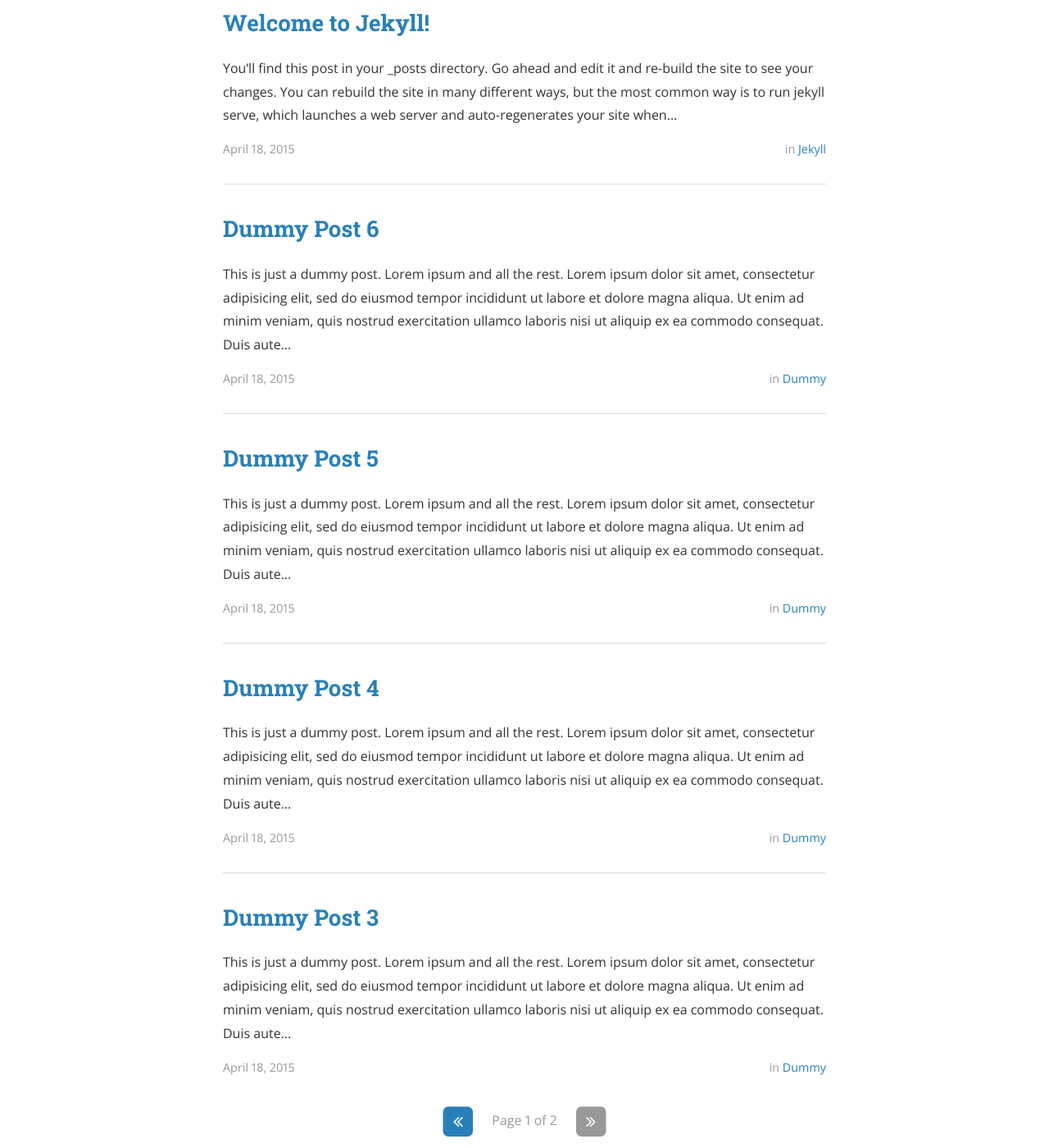
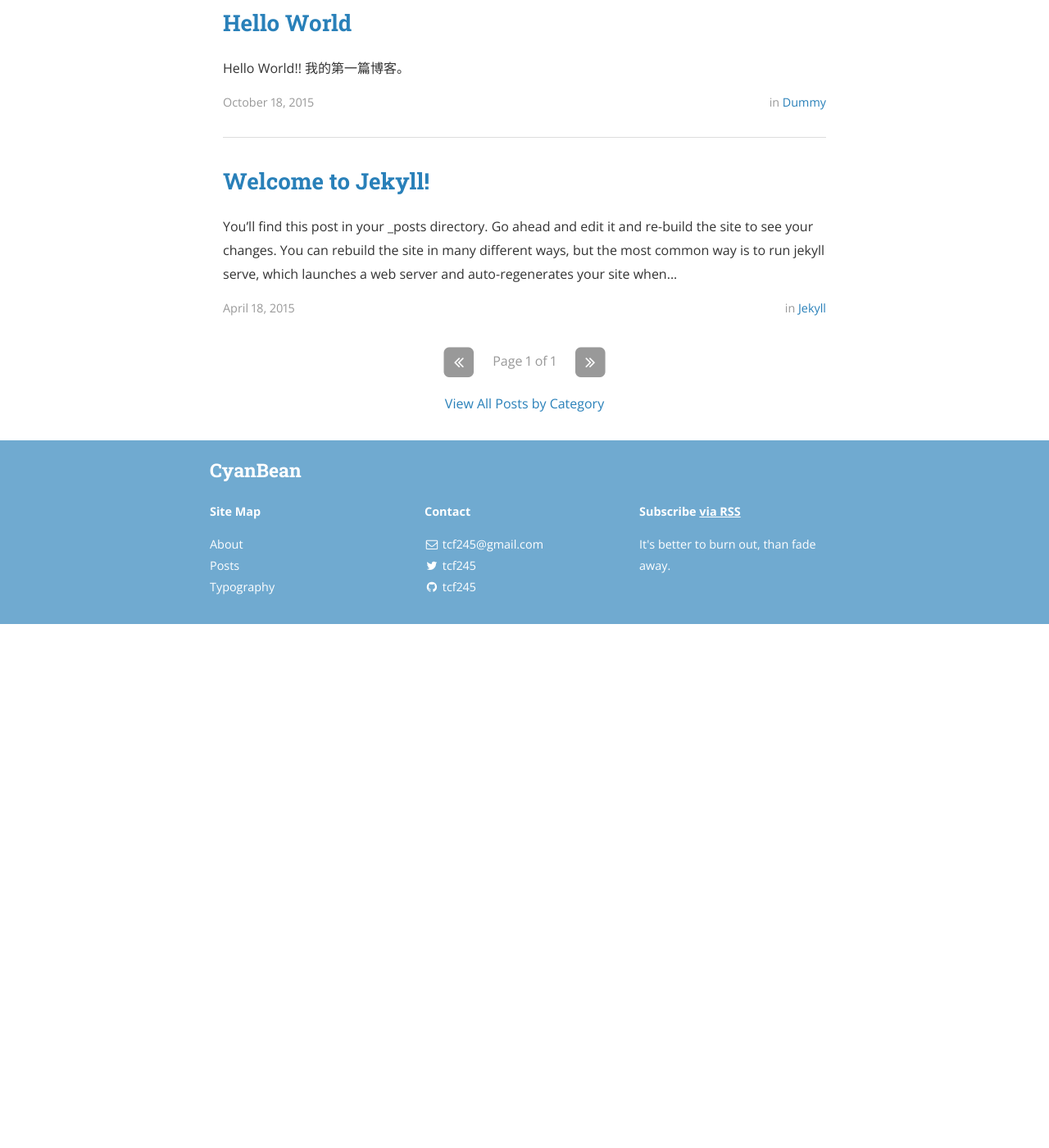
Before and after one commit to tcf245/cyanbean.github.io, a Jekyll site: the page built from index.html, in a window 1280 px wide and 1400 px high, scrolled down 532 px. Shown: the whole window at 82% size. Built offline with Jekyll 4.4.1, drawn with Linux system fonts in a browser that asks for light colours; nearby versions of some CDN libraries; the list of posts is cut into pages by our own code; a style sheet for code colours, icons or effects is not loaded; after the commit the page ends 1293 px from its top, so only the background shows below that; some of the changed text lies outside the part shown.

Commit message:
Hello World

```diff
--- a/_config.yml
+++ b/_config.yml
@@ -8,13 +8,13 @@ exclude:
 
 # Site settings
 title: CyanBean
-subtitle: "A simple yet classy theme for your Jekyll website or blog"
+subtitle: "It's better to burn out, than fade away."
 email: tcf245@gmail.com
 name: Tan Chaofan
 description: >
-  A simple yet classy theme for your Jekyll website or blog.
+  It's better to burn out, than fade away.
 baseurl: "/" # the subpath of your site, e.g. /blog/
-url: "http://cyanbean.github.io" # the base hostname & protocol for your site
+url: "http://tcf245.github.io" # the base hostname & protocol for your site
 cover: "assets/header_image.jpg"
 logo: "assets/logo.png"
 
@@ -34,7 +34,7 @@ jekyll-archives:
     tag: '/tag/:name/'
 
 # Disqus comments
-disqus_shortname: cyanbean
+disqus_shortname: CyanBean丶
 
 # Google analytics
 # ga_tracking_id: "UA-XXXX-1"
@@ -65,8 +65,8 @@ descriptions:
 social:
   - name: Twitter
     icon: twitter
-    username: TheBenCentra
-    url: https://twitter.com/TheBenCentra
+    username: tcf245
+    url: https://twitter.com/tcf245
     desc: Follow me on Twitter
     share: true
 
@@ -79,15 +79,15 @@ social:
 
   - name: GitHub
     icon: github
-    username: bencentra
-    url: https://github.com/bencentra
+    username: tcf245
+    url: https://github.com/tcf245
     desc: Fork me on GitHub
     share: false
 
   - name: LinkedIn
     icon: linkedin
-    username: Ben Centra
-    url: https://www.linkedin.com/pub/ben-centra/47/769/60a
+    username: Tan Chaofan
+    url:
     desc: Connect with me on LinkedIn
     share: true
 
@@ -172,6 +172,6 @@ protocols:
 
     twitter_image: "assets/logo.png"
 
-    os_repo: "https://github.com/RichardLitt/wordhoardpress.com"
+    os_repo: ""
     os_rcs_type: "git"
-    os_src: "git@github.com:RichardLitt/wordhoardpress.com.git"
+    os_src: ""
--- a/_posts/2015-04-18-dummy.markdown
+++ /dev/null
@@ -1,16 +0,0 @@
----
-layout: post
-title:  "Dummy Post"
-date:   2015-04-18 08:43:59
-author: Ben Centra
-categories: Dummy
----
-
-This is just a dummy post. Lorem ipsum and all the rest.
-
-Lorem ipsum dolor sit amet, consectetur adipisicing elit, sed do eiusmod
-tempor incididunt ut labore et dolore magna aliqua. Ut enim ad minim veniam,
-quis nostrud exercitation ullamco laboris nisi ut aliquip ex ea commodo
-consequat. Duis aute irure dolor in reprehenderit in voluptate velit esse
-cillum dolore eu fugiat nulla pariatur. Excepteur sint occaecat cupidatat non
-proident, sunt in culpa qui officia deserunt mollit anim id est laborum.
--- a/_posts/2015-04-18-dummy3.markdown
+++ /dev/null
@@ -1,16 +0,0 @@
----
-layout: post
-title:  "Dummy Post 3"
-date:   2015-04-18 08:43:59
-author: Ben Centra
-categories: Dummy
----
-
-This is just a dummy post. Lorem ipsum and all the rest.
-
-Lorem ipsum dolor sit amet, consectetur adipisicing elit, sed do eiusmod
-tempor incididunt ut labore et dolore magna aliqua. Ut enim ad minim veniam,
-quis nostrud exercitation ullamco laboris nisi ut aliquip ex ea commodo
-consequat. Duis aute irure dolor in reprehenderit in voluptate velit esse
-cillum dolore eu fugiat nulla pariatur. Excepteur sint occaecat cupidatat non
-proident, sunt in culpa qui officia deserunt mollit anim id est laborum.
--- a/_posts/2015-04-18-dummy4.markdown
+++ /dev/null
@@ -1,17 +0,0 @@
----
-layout: post
-title:  "Dummy Post 4"
-date:   2015-04-18 08:43:59
-author: Ben Centra
-categories: Dummy
-tags: ipsum
----
-
-This is just a dummy post. Lorem ipsum and all the rest.
-
-Lorem ipsum dolor sit amet, consectetur adipisicing elit, sed do eiusmod
-tempor incididunt ut labore et dolore magna aliqua. Ut enim ad minim veniam,
-quis nostrud exercitation ullamco laboris nisi ut aliquip ex ea commodo
-consequat. Duis aute irure dolor in reprehenderit in voluptate velit esse
-cillum dolore eu fugiat nulla pariatur. Excepteur sint occaecat cupidatat non
-proident, sunt in culpa qui officia deserunt mollit anim id est laborum.
--- a/_posts/2015-04-18-dummy5.markdown
+++ /dev/null
@@ -1,17 +0,0 @@
----
-layout: post
-title:  "Dummy Post 5"
-date:   2015-04-18 08:43:59
-author: Ben Centra
-categories: Dummy
-tags: lorem
----
-
-This is just a dummy post. Lorem ipsum and all the rest.
-
-Lorem ipsum dolor sit amet, consectetur adipisicing elit, sed do eiusmod
-tempor incididunt ut labore et dolore magna aliqua. Ut enim ad minim veniam,
-quis nostrud exercitation ullamco laboris nisi ut aliquip ex ea commodo
-consequat. Duis aute irure dolor in reprehenderit in voluptate velit esse
-cillum dolore eu fugiat nulla pariatur. Excepteur sint occaecat cupidatat non
-proident, sunt in culpa qui officia deserunt mollit anim id est laborum.
--- a/_posts/2015-04-18-dummy6.markdown
+++ /dev/null
@@ -1,17 +0,0 @@
----
-layout: post
-title:  "Dummy Post 6"
-date:   2015-04-18 08:43:59
-author: Ben Centra
-categories: Dummy
-tags: lorem ipsum
----
-
-This is just a dummy post. Lorem ipsum and all the rest.
-
-Lorem ipsum dolor sit amet, consectetur adipisicing elit, sed do eiusmod
-tempor incididunt ut labore et dolore magna aliqua. Ut enim ad minim veniam,
-quis nostrud exercitation ullamco laboris nisi ut aliquip ex ea commodo
-consequat. Duis aute irure dolor in reprehenderit in voluptate velit esse
-cillum dolore eu fugiat nulla pariatur. Excepteur sint occaecat cupidatat non
-proident, sunt in culpa qui officia deserunt mollit anim id est laborum.
--- /dev/null
+++ b/_posts/2015-10-18-HelloWorld.MARKDOWN
@@ -0,0 +1,11 @@
+---
+layout: post
+title:  "Hello World"
+date:   2015-10-18 08:43:59
+author: Tan Chaofan
+categories: Dummy
+---
+
+Hello World!!
+
+我的第一篇博客。
```
Also changed, not shown: _posts/2015-04-18-dummy2.markdown (deleted, +0 -16 lines).
